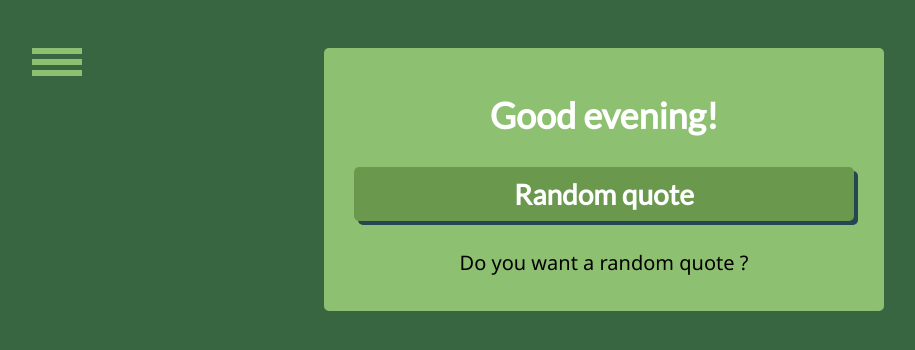
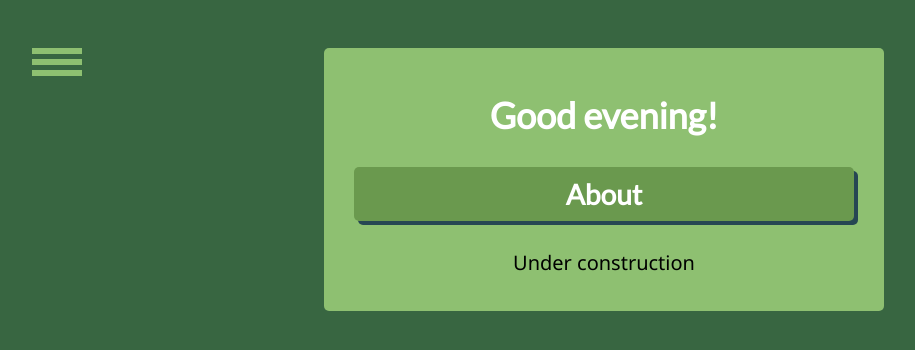
Before and after one commit to Lucchi/WHC_Quotes, a plain HTML site: page about.html in a window 1280 px wide. Shown: the whole page, without its empty margins (16-931 px from the left). Drawn offline with nearby package versions, Linux system fonts and the light colour scheme.

Commit message:
Update about.html

```diff
--- a/about.html
+++ b/about.html
@@ -28,8 +28,8 @@
     <div class="content">
         <div class="card">
             <script src="script2.js"></script>
-            <h3>Random quote</h3>
-            <p>Do you want a random quote ?</p>
+            <h3>About</h3>
+            <p>Under construction</p>
         </div>
     </div>
     <footer id="footer"></footer>
```
